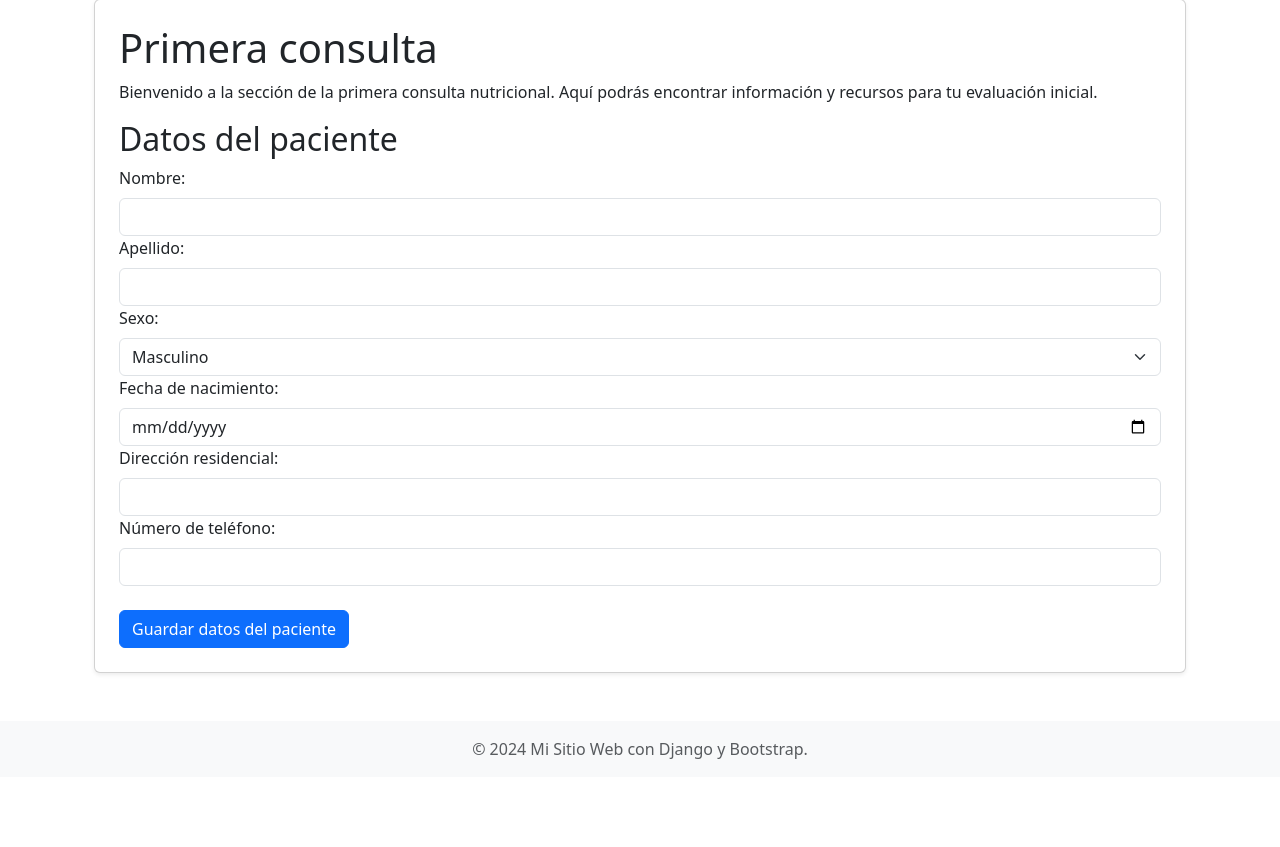
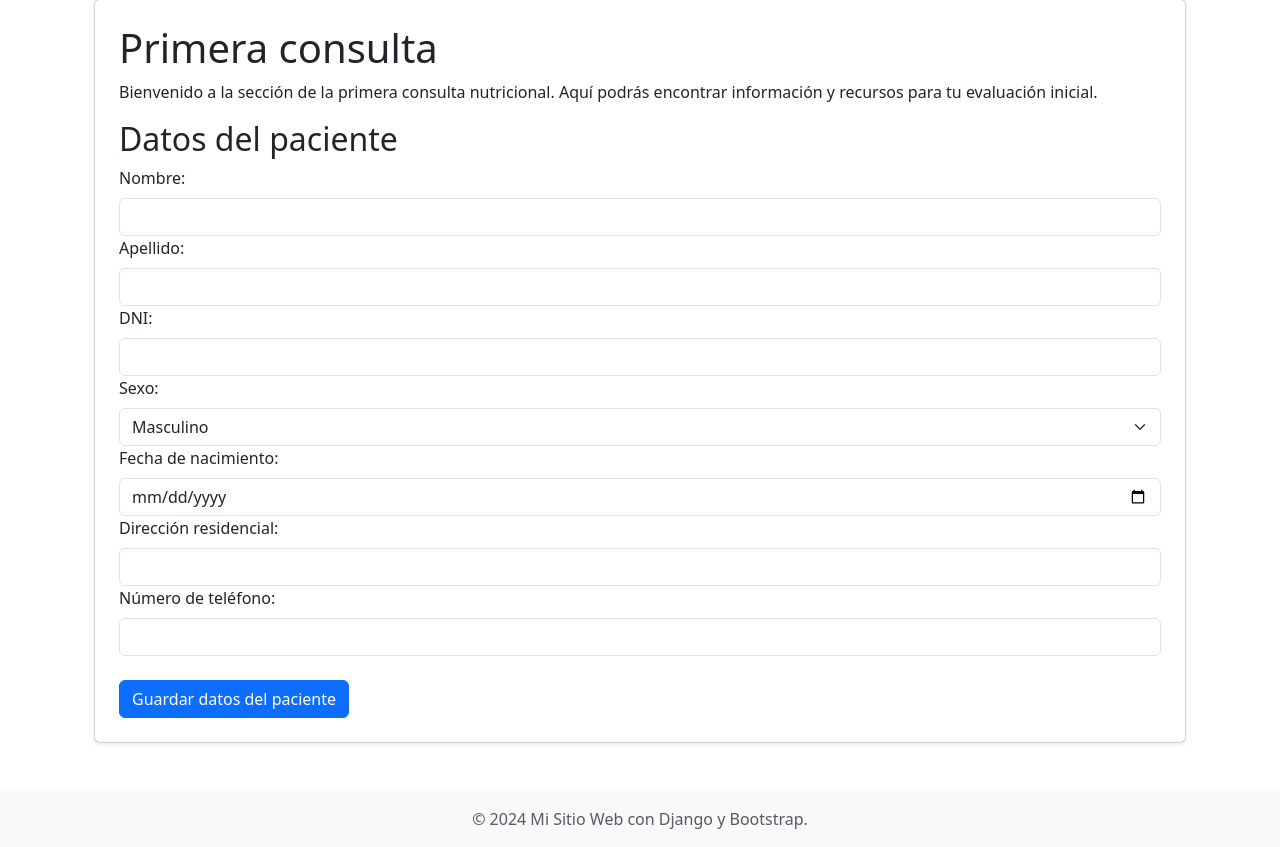
Before and after one commit to exebrites/sistema_nutricion, a Django app: page /primera_consulta/ in a window 1280 px wide. Shown: the part 81-928 px from the top of the page. Before the commit the page ends 840 px from the top, so only its background shows below. Run offline with Django 5.2, Linux system fonts and the light colour scheme; parts of the project's set-up code (start-up, migrations or seed data) failed here and were passed over.

Commit message:
feat: agregar campo dni y controlar que sea unico

```diff
--- a/nutricion/models.py
+++ b/nutricion/models.py
@@ -77,7 +77,7 @@ class Paciente(models.Model):
     direccion_residencial = models.CharField(max_length=200)
     numero_telefono = models.CharField(max_length=20)
     edad = models.IntegerField()
-
+    dni = models.CharField(max_length=20, blank=True, null=True, unique=True)
     def __str__(self):
         return f"{self.nombre} {self.apellido}, nacido el {self.fecha_nacimiento.strftime('%d-%m-%Y')}"
     # calcular edad
--- a/nutricion/templates/consultas/primera_consulta.html
+++ b/nutricion/templates/consultas/primera_consulta.html
@@ -19,10 +19,10 @@
             <label for="apellido" class="form-label">Apellido:</label>
             <input type="text" name="apellido" id="apellido" class="form-control" required>
         </div>
-        <!-- <div class="form-group">
-            <label for="edad" class="form-label">Edad:</label>
-            <input type="number" name="edad" id="edad" class="form-control" required min="1">
-        </div> -->
+        <div class="form-group">
+            <label for="dni" class="form-label">DNI:</label>
+            <input type="text" name="dni" id="dni" class="form-control" required pattern="[0-9]{8}">
+        </div>
         <div class="form-group">
             <label for="sexo" class="form-label">Sexo:</label>
             <select name="sexo" id="sexo" class="form-select" required>
--- a/nutricion/views.py
+++ b/nutricion/views.py
@@ -285,7 +285,7 @@ def crear_paciente(request):
     if request.method == "POST":
         nombre = request.POST.get("nombre")
         apellido = request.POST.get("apellido")
-        edad = request.POST.get("edad")
+        dni = request.POST.get("dni")
         sexo = request.POST.get("sexo")
         fecha_nacimiento_str = request.POST.get("fecha_nacimiento")
         direccion_residencial = request.POST.get("direccion_residencial")
@@ -295,25 +295,24 @@ def crear_paciente(request):
         edad_calculada = None
         if fecha_nacimiento_str:
             try:
-                fecha_nacimiento = datetime.datetime.strptime(fecha_nacimiento_str, "%Y-%m-%d").date()
+                fecha_nacimiento = datetime.datetime.strptime(
+                    fecha_nacimiento_str, "%Y-%m-%d").date()
                 today = datetime.date.today()
-                edad_calculada = today.year - fecha_nacimiento.year - ((today.month, today.day) < (fecha_nacimiento.month, fecha_nacimiento.day))
+                edad_calculada = today.year - fecha_nacimiento.year - \
+                    ((today.month, today.day) <
+                     (fecha_nacimiento.month, fecha_nacimiento.day))
             except ValueError:
                 edad_calculada = None
 
+        # 1. Aquí puedes guardar los datos del paciente en la base de datos
+        # 2. Controlar que el dni no existan en la base de datos
+        paciente_existe_dni = Paciente.objects.filter(dni=dni).first()
 
+        if paciente_existe_dni:
+            context["error"] = "El paciente con dni {} ya existe en la base de datos.".format(
+                dni)
+            return render(request, "consultas/primera_consulta.html", context)
 
-
-
-
-        # 1. Aquí puedes guardar los datos del paciente en la base de datos
-        # 2. Controlar que el nombre y apellido no existan en la base de datos
-        paciente_existe = Paciente.objects.filter(
-            nombre=nombre, apellido=apellido).first()
-        if paciente_existe:
-            context["error"] = "El paciente con nombre {} y apellido {} ya existe en la base de datos.".format(
-                nombre, apellido)
-            return render(request, "consultas/primera_consulta.html", context)
         try:
             paciente = Paciente.objects.create(
                 nombre=nombre,
@@ -323,6 +322,7 @@ def crear_paciente(request):
                 fecha_nacimiento=fecha_nacimiento,
                 direccion_residencial=direccion_residencial,
                 numero_telefono=numero_telefono,
+                dni=dni
             )
             request.session["success"] = "Paciente creado exitosamente."
             request.session["paciente_id"] = paciente.id
@@ -571,7 +571,8 @@ def informacion_general(request):
     dieta = Dieta.objects.filter(paciente=paciente).last()
     # clasificar el imc sistema experto
 
-    resultado, regla_activada = DiagnosticoPES.clasificar_imc(antropometria.imc)
+    resultado, regla_activada = DiagnosticoPES.clasificar_imc(
+        antropometria.imc)
     diagnostico_problema = {
         'explicacion': f"El paciente tiene un IMC de {antropometria.imc:.2f}, lo que lo clasifica como '{resultado}'.",
         'clasificacion': resultado,
```
Also changed, not shown: nutricion/migrations/0012_paciente_dni.py (added), nutricion/migrations/0013_alter_paciente_dni.py (added).
